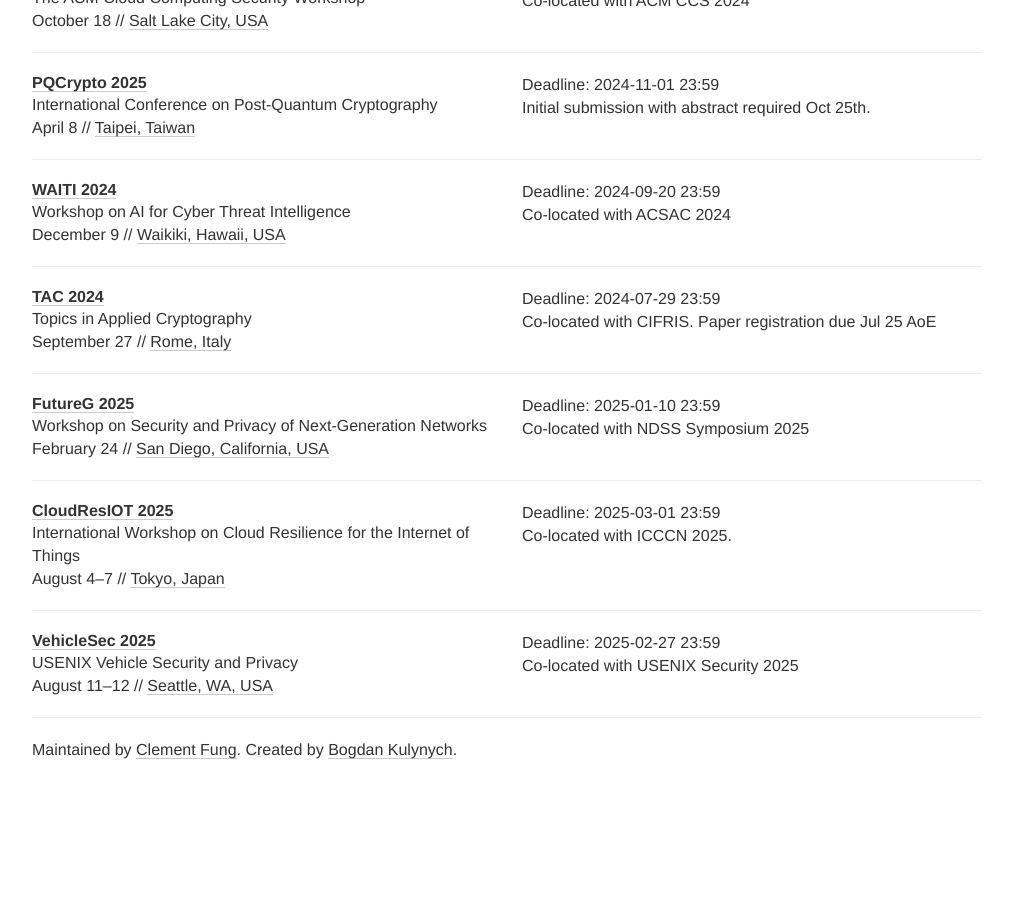
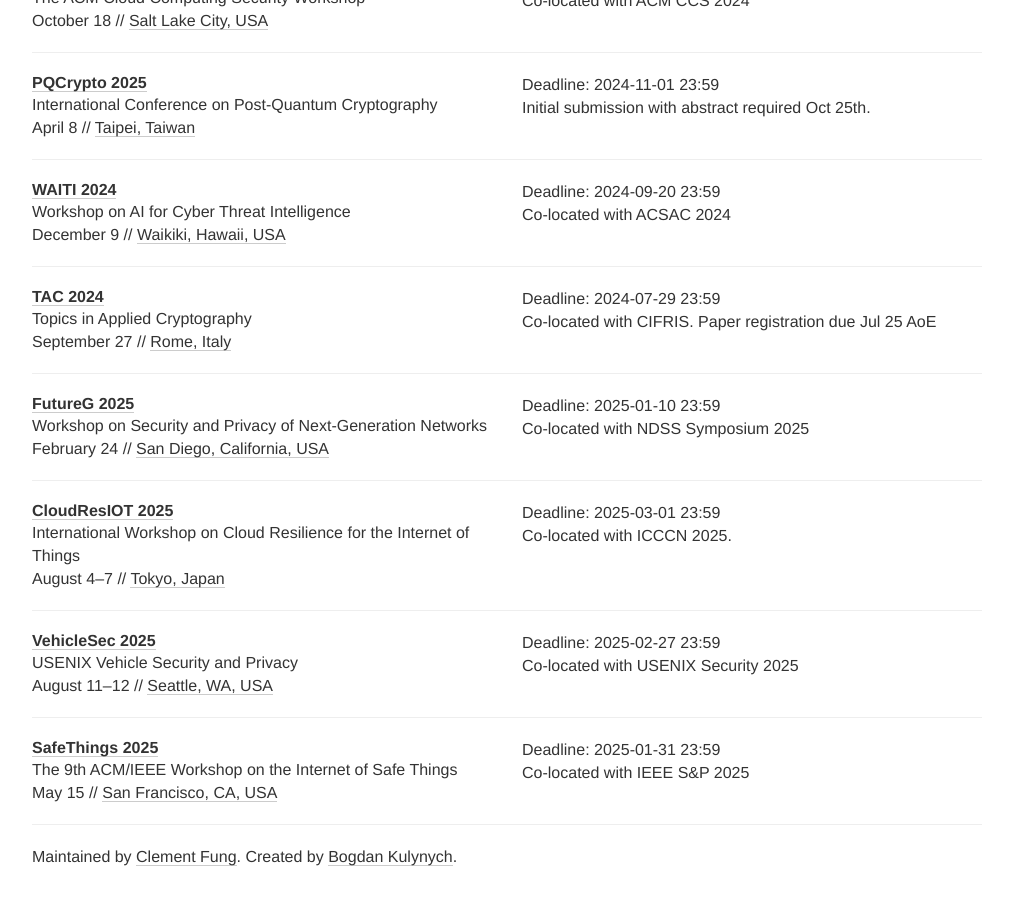
Before and after one commit to sec-deadlines/sec-deadlines.github.io, a Jekyll site: the page built from index.html, in a window 1280 px wide and 900 px high, scrolled down 16003 px. Shown: the whole window, without its empty margins (133-1146 px from the left). Built offline with Jekyll 4.4.1, drawn with Linux system fonts in a browser that asks for light colours; nearby versions of some CDN libraries; comment, search, counter and statistics services are not loaded; before the commit the page ends 16796 px from its top, so only the background shows below that.

Commit message:
Update conferences.yml
Adding SafeThings 2025

```diff
--- a/_data/conferences.yml
+++ b/_data/conferences.yml
@@ -1177,3 +1177,13 @@
   date: August 11-12
   place: Seattle, WA, USA
   tags: [SEC, PRIV, SHOP]
+
+- name: SafeThings
+  description: The 9th ACM/IEEE Workshop on the Internet of Safe Things
+  year: 2025
+  link: https://safethings25.ieee-security.org/
+  deadline: ["2025-01-31 23:59"]
+  comment: Co-located with IEEE S&P 2025
+  date: May 15
+  place: San Francisco, CA, USA
+  tags: [SEC, PRIV, SHOP]
```
